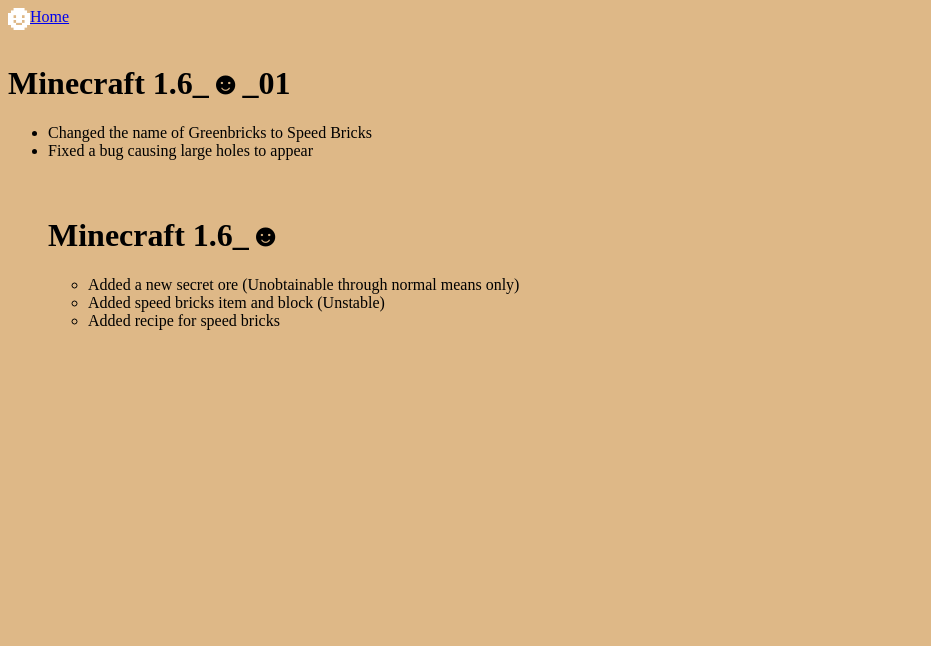
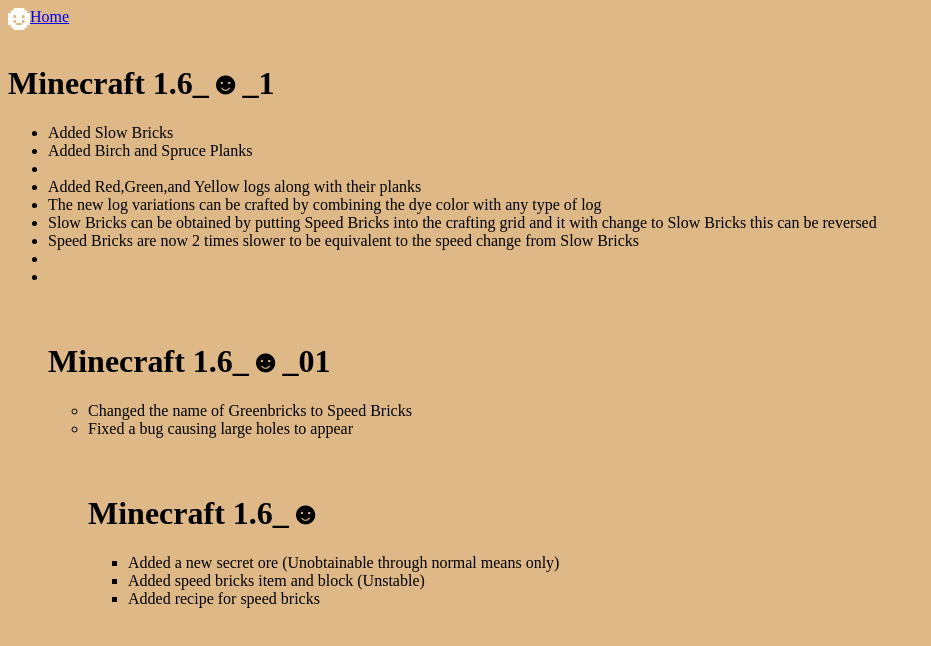
Before and after one commit to MinecraftSmile/MinecraftSmile.github.io, a plain HTML site: page changelog.html in a window 1280 px wide. Shown: the whole page, without its empty margins (0-931 px from the left). Drawn offline with Linux system fonts and the light colour scheme.

Commit message:
Update changelog.html

```diff
--- a/changelog.html
+++ b/changelog.html
@@ -8,6 +8,16 @@
     </style>
 <title>Minecraft Smile</title>
 <img src="icon.png" alt="icon" style="float:left;width:22px;height:22px;"><a href="index.html" style="float:left">Home</a>
+<br><br/>
+<h1>Minecraft 1.6_☻_1</h1>
+<ul>
+    <li>Added Slow Bricks</li>
+    <li>Added Birch and Spruce Planks<li>
+    <li>Added Red,Green,and Yellow logs along with their planks</li>
+    <li>The new log variations can be crafted by combining the dye color with any type of log</li>
+    <li>Slow Bricks can be obtained by putting Speed Bricks into the crafting grid and it with change to Slow Bricks this can be reversed</li>
+    <li>Speed Bricks are now 2 times slower to be equivalent to the speed change from Slow Bricks<li>
+    <li></li>
 <br><br/>
 <h1>Minecraft 1.6_☻_01</h1>
 <ul>
```
